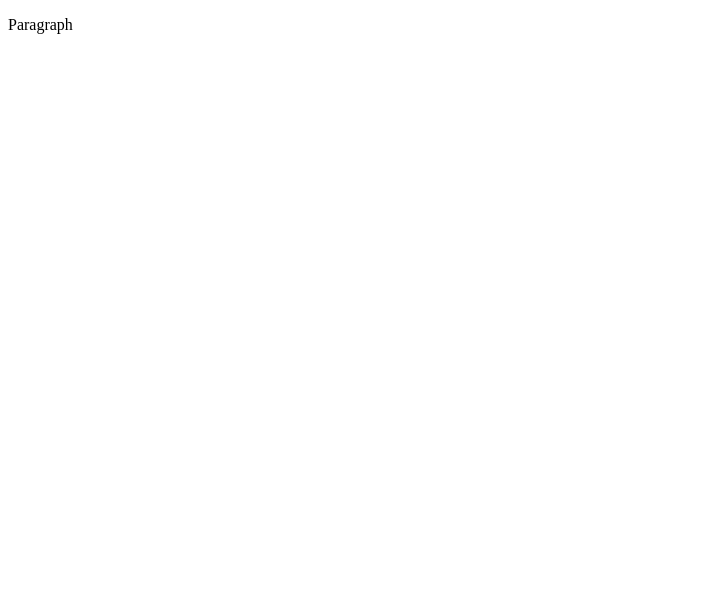
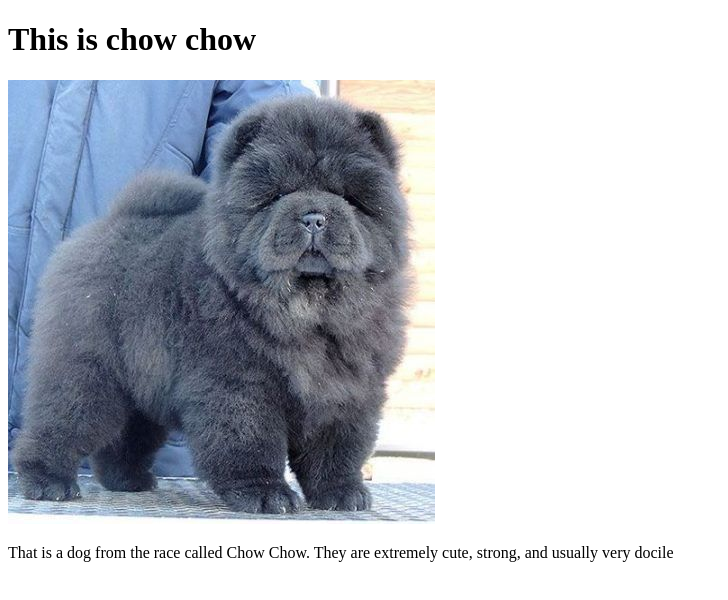
Before and after one commit to MTHS-ICD2O-1-2023/ICD2O-Unit-1-04-Gabriel-Zanardi, a plain HTML site: page index.html in a window 1280 px wide. Shown: the whole page, without its empty margins (0-728 px from the left). Drawn offline with Linux system fonts and the light colour scheme.

Commit message:
I'm committing before it ends up being erased

```diff
--- a/css/style.css
+++ b/css/style.css
@@ -2,3 +2,6 @@
 * Created on: Sep 2020
 * This file contains the CSS for index.html
 */
+
+body {
+  background-color: pruple;
--- a/index.html
+++ b/index.html
@@ -1,9 +1,17 @@
 <!DOCTYPE html>
-<html>
+  <!--This is a page created by Gabriel-->
+<html lang="en-ca">
   <head>
-    <title>Title</title>
+    <meta charset="utf-8">
+    <meta name="description" content="My first webpage, with CSS" />
+    <meta name="keywords" content="dogs, cute" />
+    <meta name="author" content="Gabriel Zanardi" />
+    <meta name="viewport" content="width=device-width, initial-scale=1.0" />
+    <title>First webpage with CSS</title>
   </head>
   <body>
-    <p>Paragraph</p>
+    <h1>This is chow chow </h1>
+    <img src="./images/5748189762ccd765d995ea8dc4f16932.jpg" alt="A chow chow dog">
+    <p>That is a dog from the race called Chow Chow. They are extremely cute, strong, and usually very docile</p>
   </body>
 </html>
```
Also changed, not shown: images/5748189762ccd765d995ea8dc4f16932.jpg (added).
